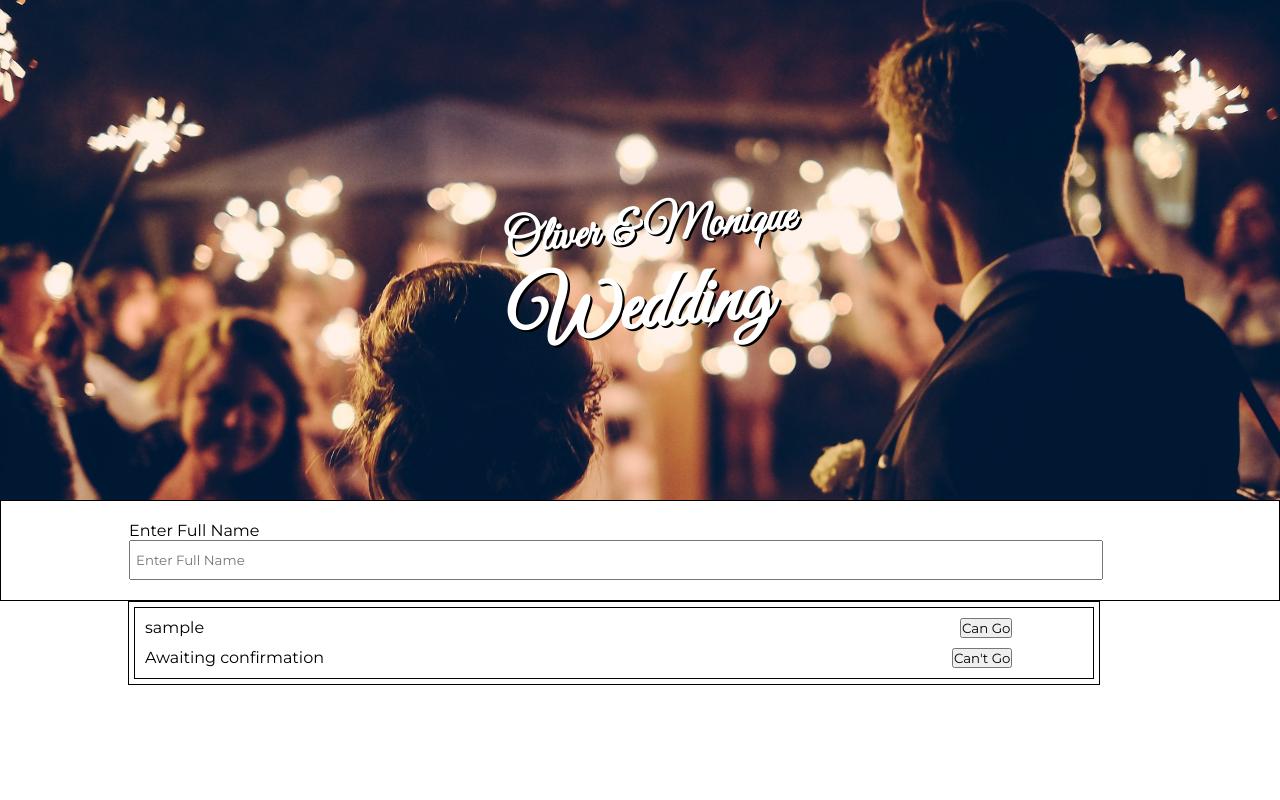
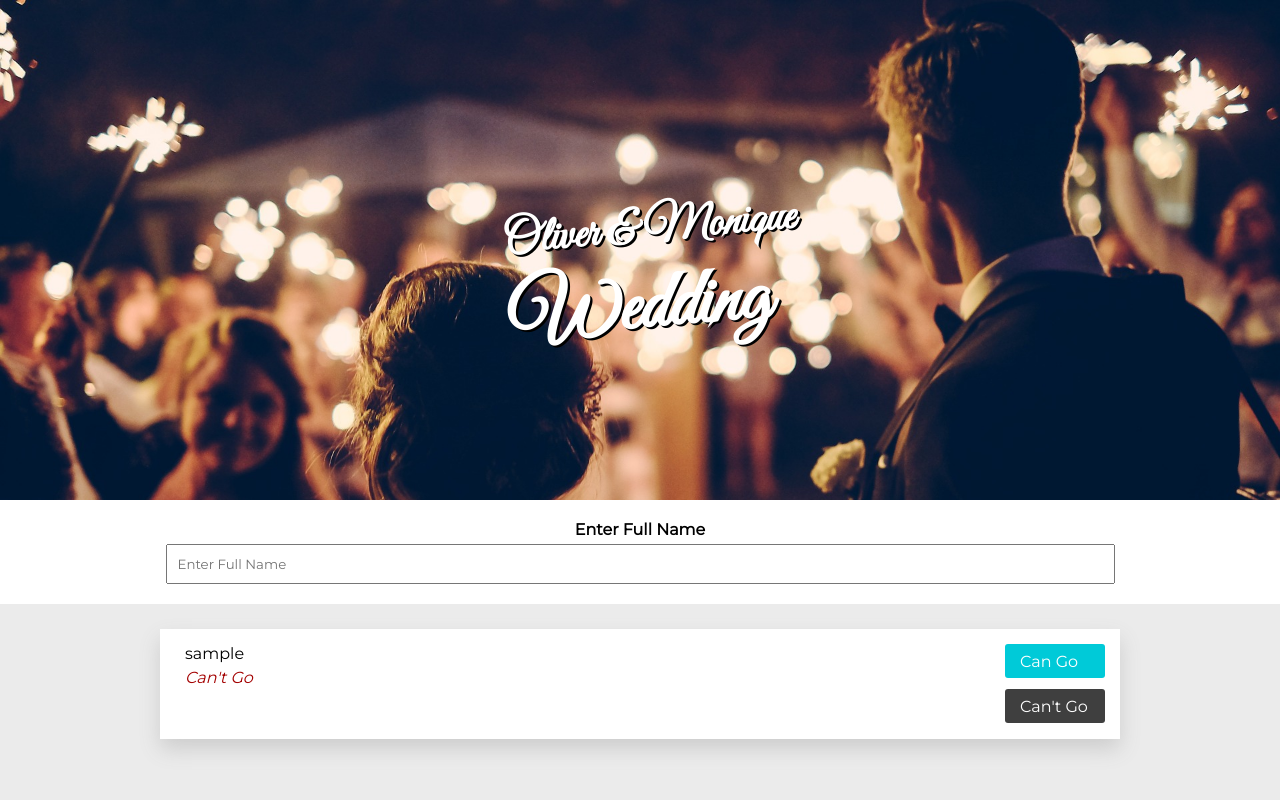
Before and after one commit to puremana/Wedding-Website, a PHP site: page / in a window 1280 px wide. Run offline with PHP 8.4, Linux system fonts and the light colour scheme; tables that the repository leaves empty or names only in its code hold one stand-in row (values such as "Sample post").

Commit message:
Most of the styling done for final version.

```diff
--- a/css/style.css
+++ b/css/style.css
@@ -2,6 +2,9 @@
     margin: 0px;
     padding: 0px;
     font-family: 'Montserrat', sans-serif;
+}
+body {
+    background-color: rgb(235, 235, 235);
 }
 .header h2 {
     padding-top: 200px;
@@ -23,33 +26,72 @@
     height: 500px;
 }
 .search-container {
-    border: 1px solid black;
-    padding: 20px 0 20px 10vw;;
+    padding: 20px 0 20px 0;
+    background: white;
+    text-align: center;
+}
+label {
+    font-weight: 600;
+
 }
 .search {
     display: block;
-    width: 75vw;
-    padding: 10px 5px 10px 5px;
+    width: 85vw;
+    margin: 5px auto 0 auto;
+    padding: 10px 5px 10px 10px;
+    max-width: 930px;
 }
 .block-container {
-    border: 1px solid black;
-    margin-left: 10vw;
-    width: 75vw;
+    width: 90vw;
+    padding: 5px;
+    max-width: 960px;
+    margin: 0 auto 0 auto;
+}
+.block {
+    margin: 20px 0 20px 0;
+    background: white;
+    padding: 10px 10px 10px 20px;
+    box-shadow: 0px 10px 20px rgb(205, 205, 205);
+}
+.block-upper div, .block-lower div {
+    display: inline-block;
+}
+.block-upper, .block-lower {
+    height: 45px;
+    width: 100%;
+}
+.block-name p:last-child {
+    margin-top: 5px;
+    font-style: italic;
+}
+.block-name, .block-status {
+    padding: 5px;
+    float: left;
+}
+.block-can, .block-cant {
+    float: right;
     padding: 5px;
 }
-.block {
-    padding: 5px;
-    border: 1px solid black;
+.grey {
+    color: rgb(168, 168, 168);
 }
-.block div {
-    display: inline-block;
+.green {
+    color: rgb(1, 148, 1);
 }
-.block-name, .block-status {
-    width: 55%;
-    padding: 5px;
+.red {
+    color: rgb(163, 0, 0);
 }
-.block-can, .block-cant {
-    width: 35%;
-    text-align: right;
-    padding: 5px;
+.button {
+    padding: 7.5px 15px;
+    border-radius: 3px;
+    color: white;
+    cursor: pointer;
+    width: 70px;
+    text-align: left;
 }
+.can {
+    background: rgb(0, 202, 216);
+}
+.cant {
+    background: rgb(63, 63, 63);
+}
--- a/getInfo.php
+++ b/getInfo.php
@@ -10,19 +10,36 @@
     //Read from database
     while($row = mysqli_fetch_assoc($result)) {
         $name = $row['user_name'];
+        $status = $row['user_status'];
+        $statusText = "";
+
+        if ($status == null) {
+            $statusText = "<span class='grey'>Awaiting confrmation</span>";
+        }
+        else if ($status == "can go") {
+            $statusText = "<span class='green'>Going</span>";
+        }
+        else {
+            $statusText = "<span class='red'>Can't Go</span>";
+        }
 
         $html = $html . "<div class='block'>
+            <div class='block-upper'>
                 <div class='block-name'>
-                " . $name . "
+                    <p>" . $name . "</p>
+                    <p>" . $statusText . " </p>
                 </div>
                 <div class='block-can'>
-                <button class='button can'>Can Go</button>
+                    <div class='button can'>Can Go</div>
                 </div>
+            </div>
+            <div class='block-lower'>
                 <div class='block-status'>
-                Awaiting confirmation
+
                 </div>
                 <div class='block-cant'>
-            <button class='button cant'>Can't Go</button>
+                    <div class='button cant'>Can't Go</div>
+                </div>
             </div>
         </div>";
     }
--- a/index.php
+++ b/index.php
@@ -9,7 +9,7 @@
         <meta name="description" content="Oliver and Monique wedding website">
 
         <!-- Google Fonts -->
-        <link href="https://fonts.googleapis.com/css?family=Great+Vibes|Montserrat" rel="stylesheet">
+        <link href="https://fonts.googleapis.com/css?family=Great+Vibes|Montserrat:Montserrat:400,400i,600" rel="stylesheet">
 
         <!-- Custom CSS -->
         <link href="css/style.css" rel="stylesheet">
```
Lines whose indentation alone changed are shown as unchanged.
